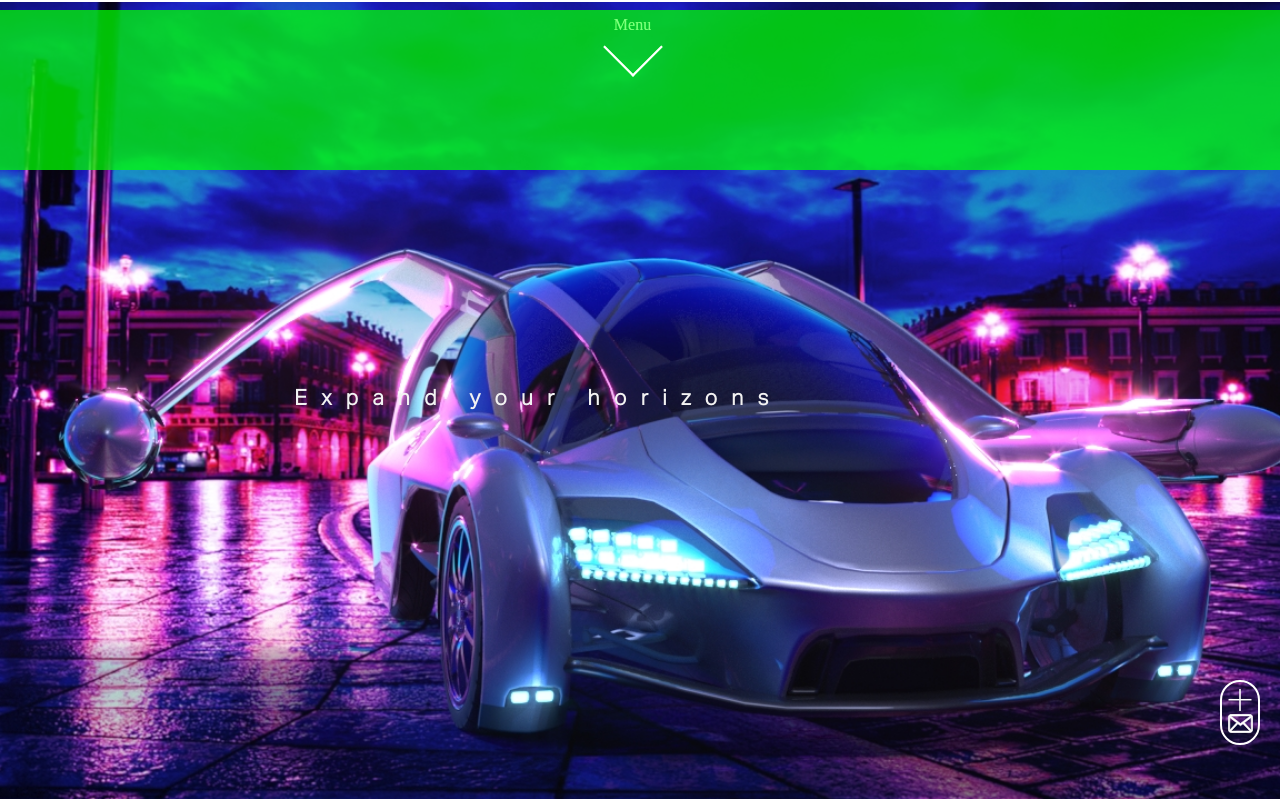
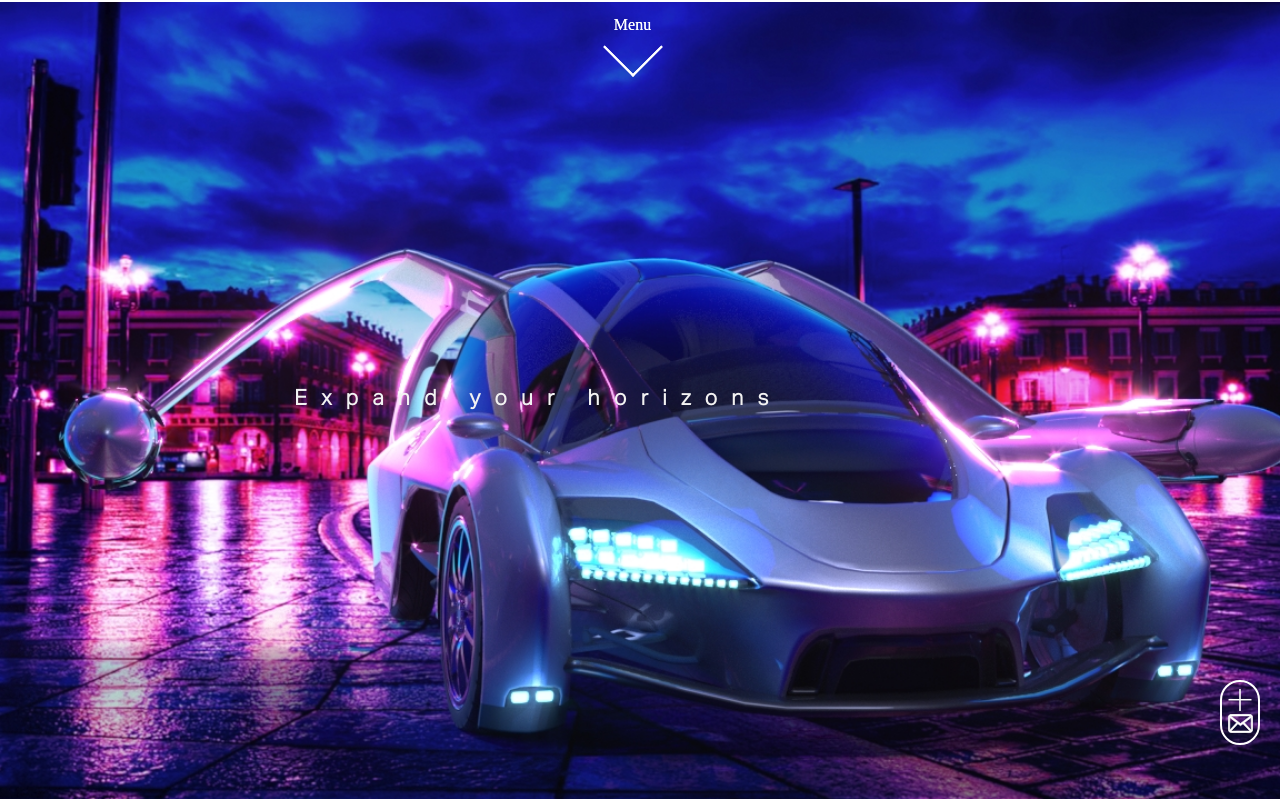
Before and after one commit to WebSamuel90/grupp8-fastsecurity, a PHP site: page / in a window 1280 px wide. Shown: the top 799 px of the page. Run offline with PHP 8.4, Linux system fonts and the light colour scheme; some libraries are stand-ins or nearby versions.

Commit message:
Commented out test- color

```diff
--- a/style.css
+++ b/style.css
@@ -315,7 +315,7 @@ body {
     display: flex;
     justify-content: center;
     overflow: hidden;
-    background-color: rgba(0, 255, 0, 0.5);
+    /* background-color: rgba(0, 255, 0, 0.5); */
     position: fixed; /* Set the navbar to fixed position */
     top: 0; /* Position the navbar at the top of the page */
     width: 100%; /* Full width */
```
